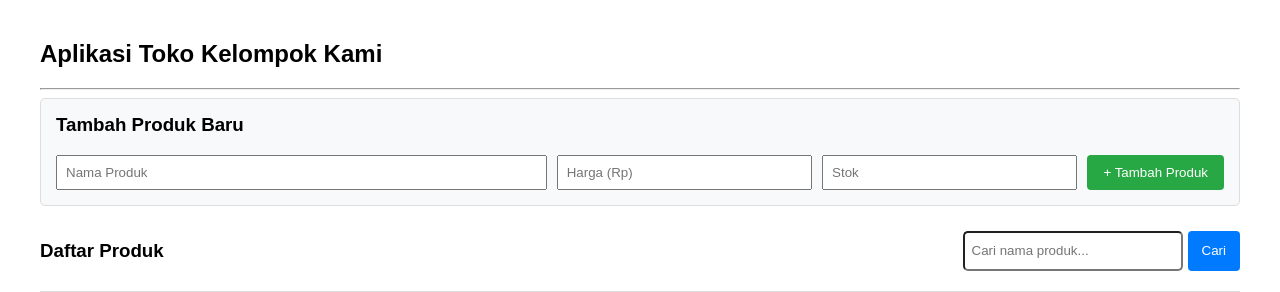
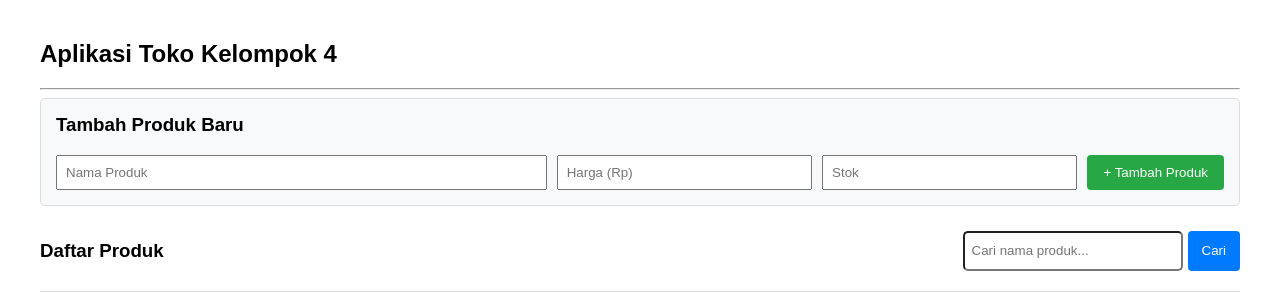
Before and after one commit to farisulfahmi/laravel-katalog-sederhana, a Laravel app: page /katalog in a window 1280 px wide. Shown: the top 292 px of the page. Run offline with Laravel 12, Linux system fonts and the light colour scheme.

Commit message:
Tugas Kelompok Hari ke-7

```diff
--- a/resources/views/layouts/app.blade.php
+++ b/resources/views/layouts/app.blade.php
@@ -13,7 +13,7 @@
     </style>
 </head>
 <body>
-    <h2>Aplikasi Toko Kelompok Kami</h2>
+    <h2>Aplikasi Toko Kelompok 4</h2>
     <hr>
 
     @yield('content')
```
